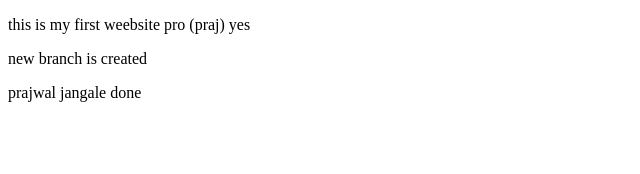
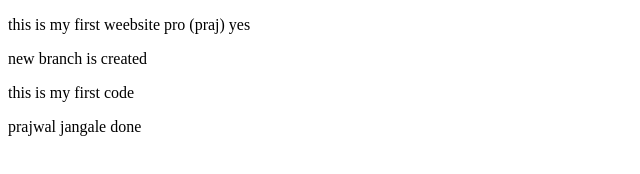
Before and after one commit to PrajwalTech-45/Math-_Website-, a website: page index.html in a window 1280 px wide. Shown: the whole page, without its empty margins (0-640 px from the left). Drawn offline with Linux system fonts and the light colour scheme.

Commit message:
it is done

```diff
--- a/index.html
+++ b/index.html
@@ -8,7 +8,7 @@
 <body>
     <p>this is my first weebsite pro (praj) yes</p>
     <p>new branch is created</p>
-
+     <p>this is my first code </p>
      <p>prajwal jangale  done </p>
 
 
```
